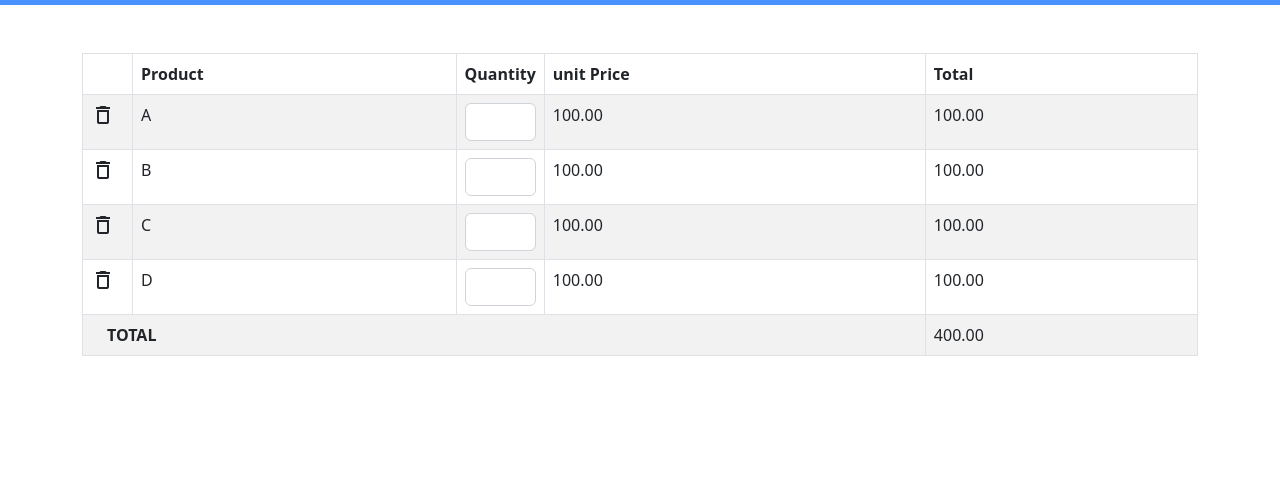
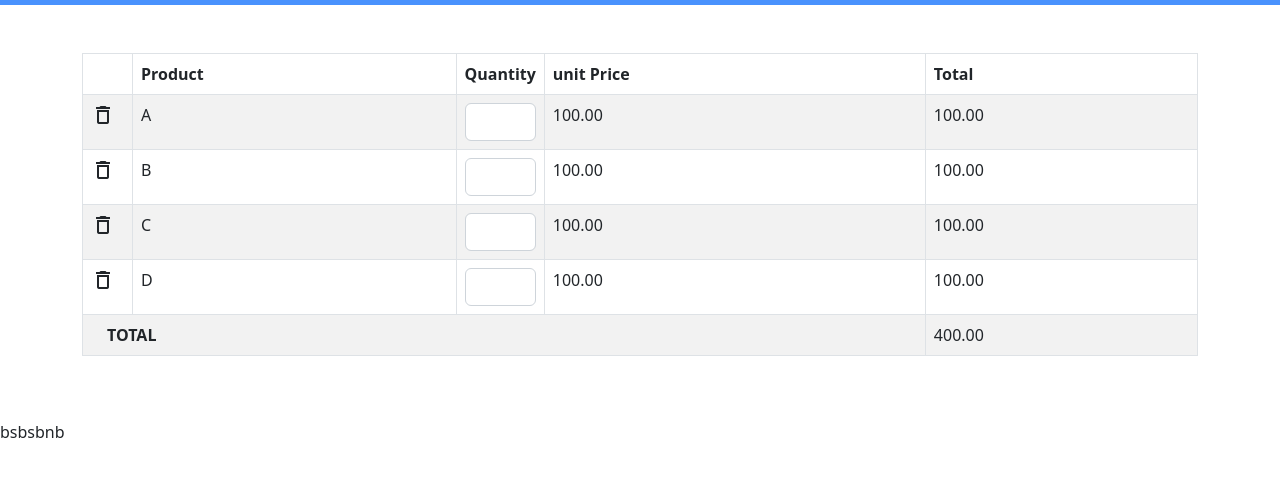
Before and after one commit to kishor119/JSEcommerce, a website: page wishlist.html in a window 1280 px wide. Shown: the part 87-564 px from the top of the page. Drawn offline with nearby package versions, Linux system fonts and the light colour scheme.

Commit message:
updated content in wishlist page

```diff
--- a/wishlist.html
+++ b/wishlist.html
@@ -135,5 +135,6 @@
         </div>
       </div>
     </div>
+    <p>bsbsbnb</p>
   </body>
 </html>
```
